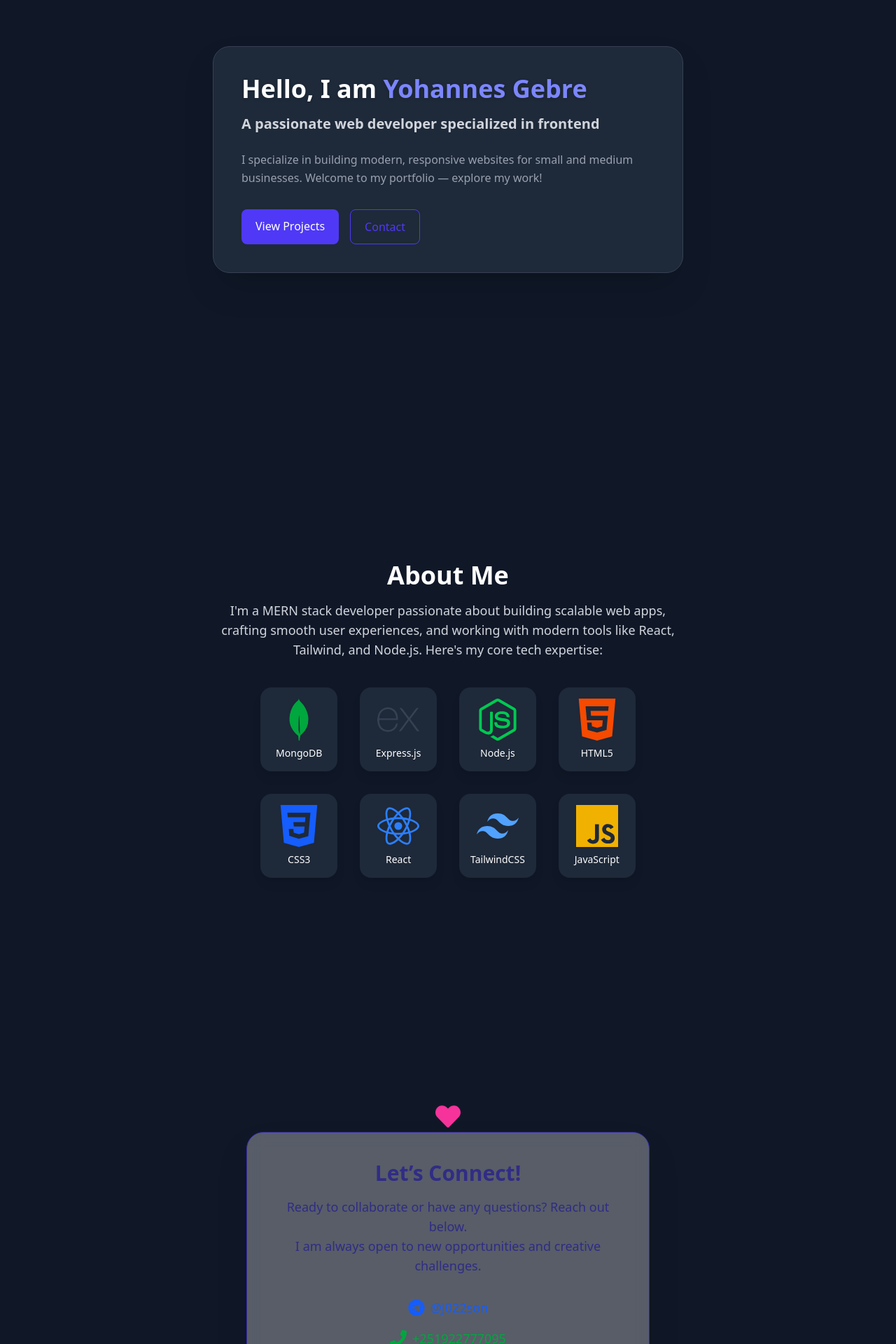
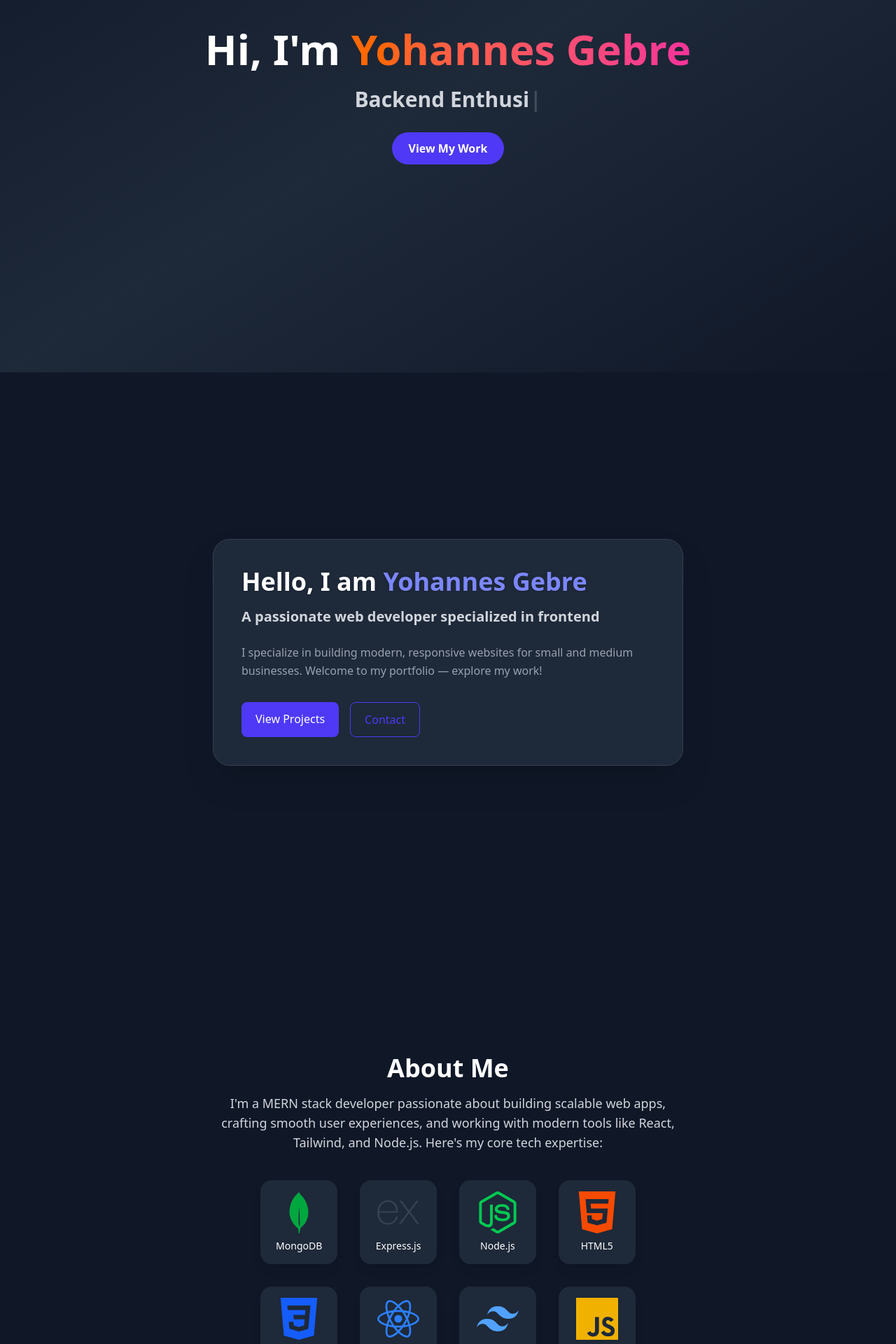
Before and after one commit to Yohannesgebre16/my-portifolio, a React (Vite) app: page / in a window 1280 px wide. Shown: the part 340-2260 px from the top of the page at 70% size. Built offline with nearby package versions, Linux system fonts and the light colour scheme.

Commit message:
updating welecome

```diff
--- a/src/Pages/Contact.jsx
+++ b/src/Pages/Contact.jsx
@@ -1,45 +1,61 @@
 import { FaTelegram, FaPhone, FaHeart } from "react-icons/fa";
+import { motion } from "framer-motion";
 
 export default function Contact() {
   return (
-    <div className="flex items-center justify-center min-h-screen bg-gradient-to-br   dark:bg-gray-900">
-      <div className="relative max-w-xl w-full bg-white/30 backdrop-blur-md rounded-3xl shadow-2xl p-10 border border-indigo-800 transition-transform duration-300 scroll-auto hover:shadow-indigo-900">
+    <div className="flex items-center justify-center min-h-screen bg-gradient-to-br from-indigo-100 to-purple-200 dark:from-gray-800 dark:to-gray-900 transition-colors duration-500">
+      <motion.div
+        initial={{ opacity: 0, y: 50 }}
+        animate={{ opacity: 1, y: 0 }}
+        transition={{ duration: 0.6 }}
+        whileHover={{ scale: 1.02 }}
+        className="relative max-w-xl w-full bg-white/40 dark:bg-gray-800/50 backdrop-blur-md rounded-3xl shadow-2xl p-10 border border-indigo-800 transition-transform duration-300"
+      >
+
         <div className="absolute -top-8 left-1/2 transform -translate-x-1/2">
           <FaHeart className="text-pink-500 text-4xl animate-bounce" />
         </div>
-        <h2 className="text-3xl font-bold text-indigo-900 mb-4 text-center">
-          Let’s Connect!
+
+        <h2 className="text-3xl font-bold text-indigo-900 dark:text-white mb-4 text-center">
+          Let's Connect!
         </h2>
-        <p className="text-lg text-indigo-900 mb-8 text-center">
-          Ready to collaborate or have any questions? Reach out below.<br />
+        <p className="text-lg text-indigo-900 dark:text-gray-300 mb-8 text-center">
+          Ready to collaborate or have any questions? Reach out below. <br />
           I am always open to new opportunities and creative challenges.
         </p>
+
         <div className="flex flex-col gap-4 items-center">
-          <a
+          <motion.a
+            whileHover={{ scale: 1.1 }}
             href="https://t.me/J022son"
             target="_blank"
             rel="noopener noreferrer"
             className="flex items-center gap-2 text-lg text-blue-600 hover:text-blue-800 transition-colors"
           >
             <FaTelegram className="text-2xl" /> @J022son
-          </a>
+          </motion.a>
 
-          <a
+          <motion.a
+            whileHover={{ scale: 1.1 }}
             href="tel:+251922777095"
             className="flex items-center gap-2 text-lg text-green-600 hover:text-green-800 transition-colors"
           >
             <FaPhone className="text-2xl" /> +251922777095
-          </a>
+          </motion.a>
         </div>
+
+        {/* Button */}
         <div className="mt-8 flex justify-center">
-          <a
+          <motion.a
+            whileHover={{ scale: 1.1 }}
+            whileTap={{ scale: 0.95 }}
             href="mailto:yohannesgebre390@gmail.com"
-            className="bg-indigo-600 text-white px-6 py-2 rounded-full shadow-lg hover:bg-indigo-800 transition-colors font-semibold"
+            className="bg-gradient-to-r from-indigo-500 to-purple-600 text-white px-6 py-2 rounded-full shadow-lg hover:from-indigo-700 hover:to-purple-800 transition-colors font-semibold"
           >
             Say Hello!
-          </a>
+          </motion.a>
         </div>
-      </div>
+      </motion.div>
     </div>
   );
 }
--- a/src/Pages/Welecome.jsx
+++ b/src/Pages/Welecome.jsx
@@ -1,35 +1,71 @@
+import React from "react";
 import Typewriter from "typewriter-effect";
-import React from "react";
+import { motion } from "framer-motion";
+import { Link } from "react-scroll";
 
-export default function Welecome(){
-  return(
-    <div className="flex flex-col bg-amber-300 items-center justify-center  dark:bg-gray-900 text-center">
+export default function Welecome() {
+  return (
+    <section
+      id="home"
+      className="min-h-screen flex flex-col items-center justify-center text-center
+      bg-gradient-to-br from-amber-200 via-amber-300 to-amber-400
+      dark:from-gray-900 dark:via-gray-800 dark:to-gray-900
+      transition-colors duration-500 px-6"
+    >
 
-      <h1 className="text-4xl md:text-6xl text-gray-900 font-bold dark:text-white">Hi,I'm
-        <span className="text-orange-500">Yohannes Gebre</span>
+      <motion.h1
+        initial={{ opacity: 0, y: -40 }}
+        animate={{ opacity: 1, y: 0 }}
+        transition={{ duration: 0.8, ease: "easeOut" }}
+        className="text-4xl md:text-6xl font-bold text-gray-900 dark:text-white mb-6"
+      >
+        Hi, I'm{" "}
+        <span className="bg-gradient-to-r from-orange-500 to-pink-500 text-transparent bg-clip-text">
+          Yohannes Gebre
+        </span>
+      </motion.h1>
 
-      </h1>
-      <div className="text-2xl md:text-3xl text-gray-500 font-semibold dark:text-gray-300">
+      {/* Typewriter */}
+      <motion.div
+        initial={{ opacity: 0, y: 20 }}
+        animate={{ opacity: 1, y: 0 }}
+        transition={{ duration: 1, delay: 0.3 }}
+        className="text-2xl md:text-3xl font-semibold text-gray-700 dark:text-gray-300 mb-10"
+      >
         <Typewriter
-        className="text-shadow-red-400"
           options={{
-        strings:[
-          "MERN Stack Devloper",
-          "Backend Enthusiast ",
+            strings: [
+              "MERN Stack Developer",
+              "Backend Enthusiast",
               "MongoDB Explorer",
-          "Learning Everyday",
+              "Learning Everyday 🚀",
             ],
             autoStart: true,
             loop: true,
             delay: 75,
           }}
+        />
+      </motion.div>
 
-
-      />
-
-
-      </div>
-
-    </div>
-  )
+      {/* CTA Button */}
+      <motion.div
+        initial={{ opacity: 0 }}
+        animate={{ opacity: 1 }}
+        transition={{ duration: 1, delay: 0.6 }}
+      >
+        <Link
+          to="about"
+          smooth={true}
+          duration={600}
+          offset={-70}
+          className="cursor-pointer px-6 py-3 rounded-full
+          bg-indigo-600 text-white font-semibold
+          hover:bg-indigo-800 hover:shadow-lg
+          transition-all duration-300"
+        >
+          View My Work
+        </Link>
+      </motion.div>
+    </section>
+  );
 }
```
Lines whose indentation alone changed are shown as unchanged.
